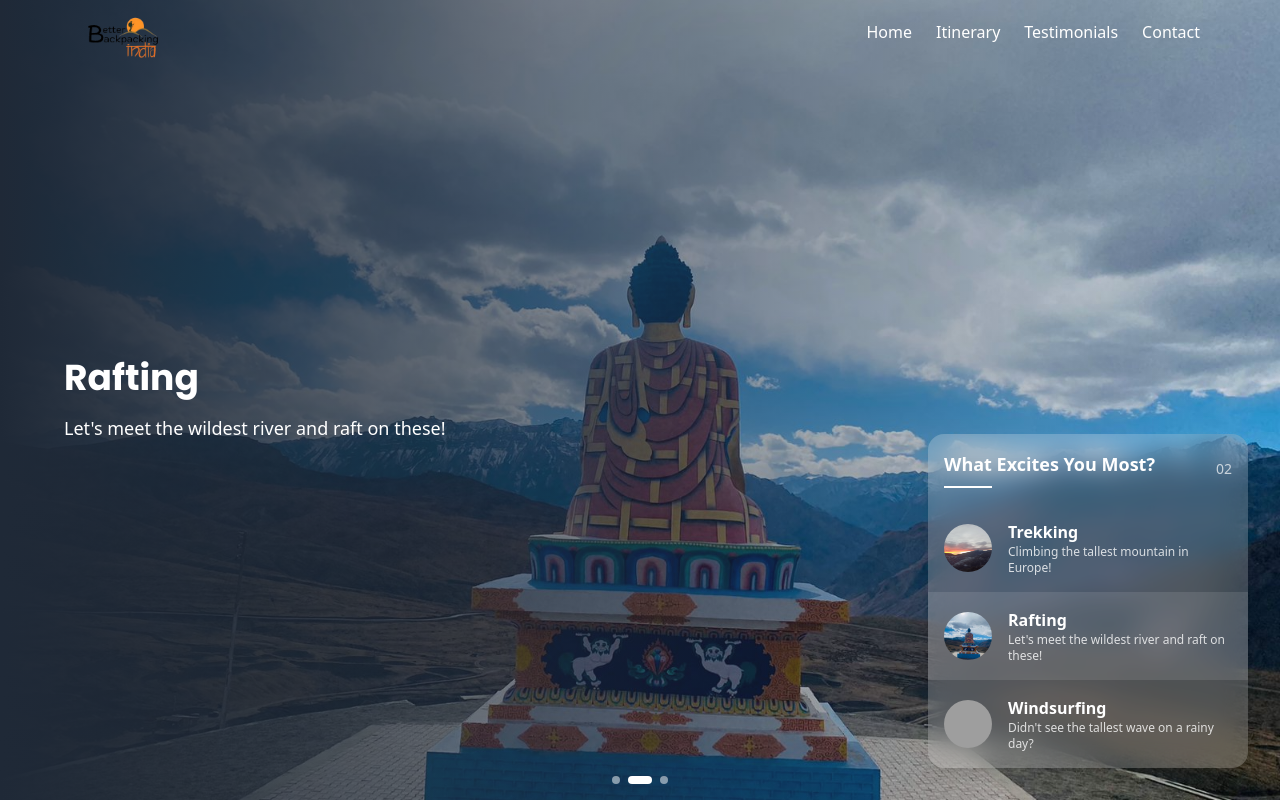
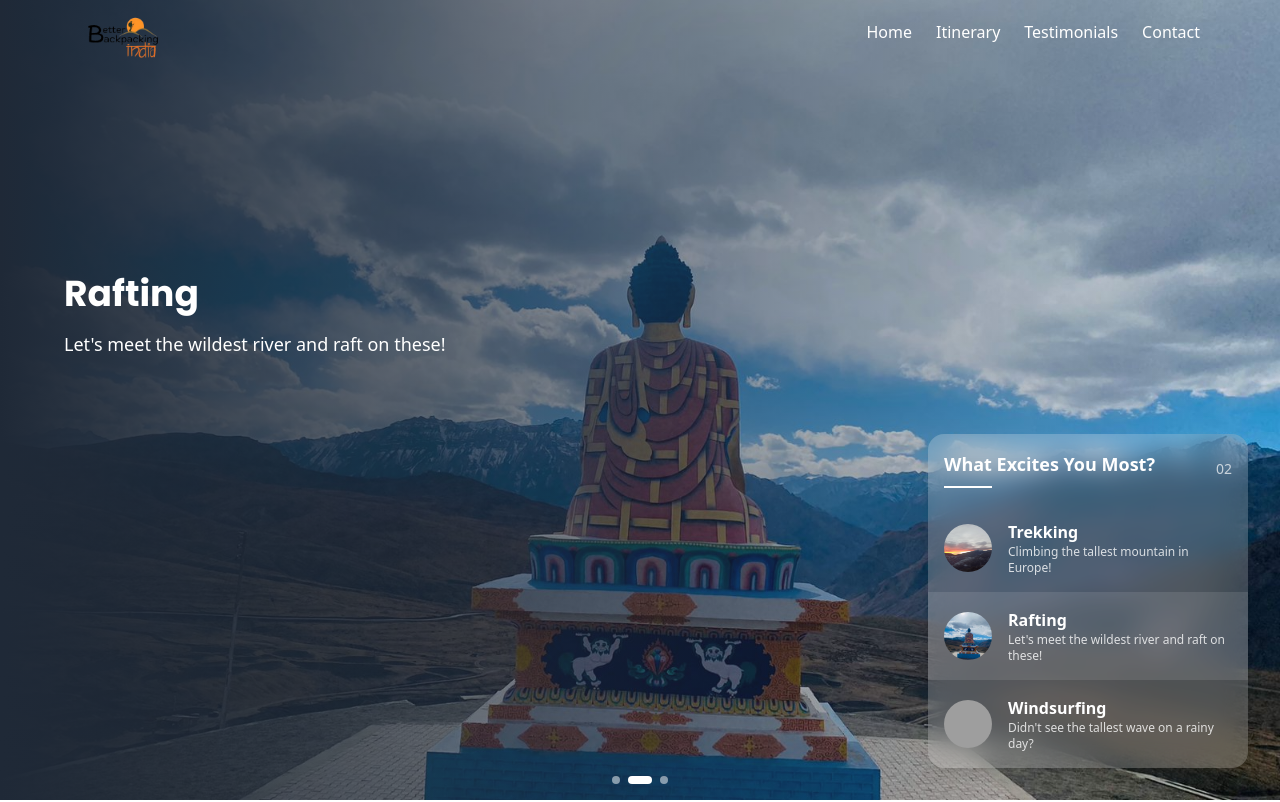
Before and after one commit to OmkarPorlikar/travel_website, a React (Create React App) app: page / in a window 1280 px wide. Shown: the top 802 px of the page. Built offline with nearby package versions, Linux system fonts and the light colour scheme; grey boxes are pictures that could not be loaded; a web font is replaced by a local one.

Commit message:
Update Hero.jsx

```diff
--- a/src/components/Hero/Hero.jsx
+++ b/src/components/Hero/Hero.jsx
@@ -66,8 +66,8 @@ const Hero = () => {
 
               {/* Text Content */}
               <div
-  className="hero-content absolute top-1/2 left-4 sm:left-8 md:left-16 transform  text-white max-w-md z-10
-             xs:-translate-y-[210%] xm:-translate-y-1/2"
+  className="hero-content absolute top-1/2 left-4 sm:left-8 md:left-16 transform -translate-y-1/2 text-white max-w-md z-10
+             xs:-translate-y-[210%] xm:-translate-y-[150%]"
 >
            <motion.h2
                   initial={{ x: -50, opacity: 0 }}
```
